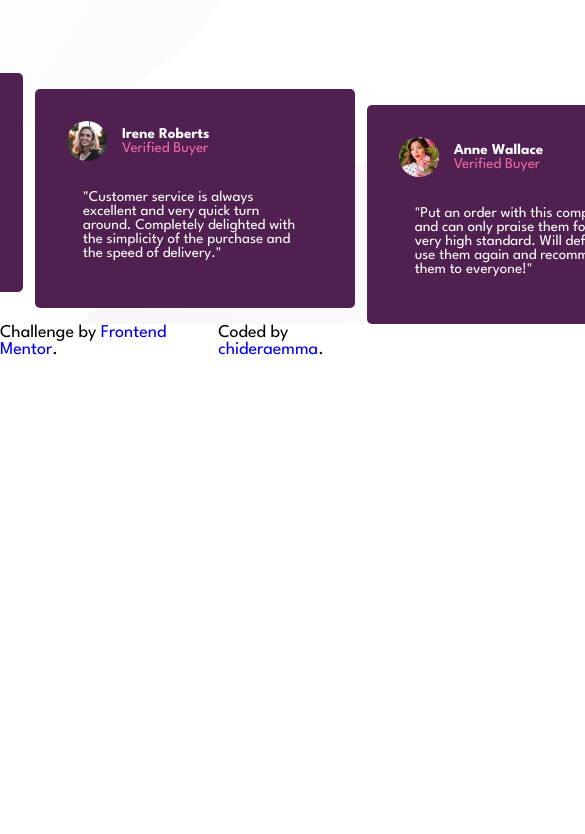
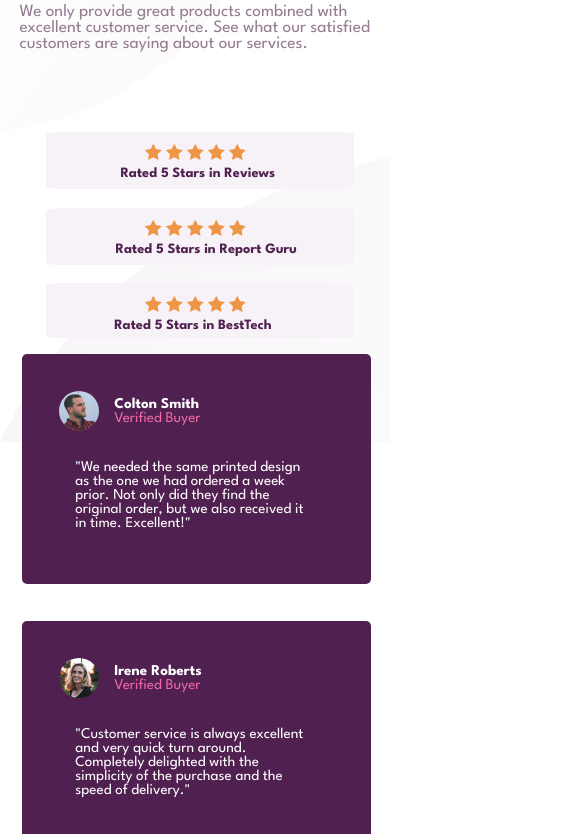
Before and after one commit to chideraemma/social-proof-section-master, a plain HTML site: page index.html in a window 390 px wide. Shown: the part 231-1065 px from the top of the page, 585 px wide, since content can reach past the window. Before the commit the page ends 844 px from the top, so only its background shows below. Drawn offline with Linux system fonts and the light colour scheme.

Commit message:
social proof

```diff
--- a/style.css
+++ b/style.css
@@ -44,17 +44,14 @@ body{
 }
 
 .second-child .txt{
+    padding-top: 5%;
     font-size: 115%;
     width: 140%;
-    /* padding-right: 40%;
-    padding-top: 7%;
-    margin-right: 18%; */
     color: hsl(303, 10%, 53%);
 }
 
 .three-child{
     padding-left: 20%;
-    /* padding-bottom: 26%; */
     margin: 0 2rem 1rem 0;
     gap: 5%;
 }
@@ -180,3 +177,178 @@ body{
 .attribution a:hover{
     text-decoration: underline;
 }
+
+/* When the browser is at least 1000px and above */
+@media screen and (max-width: 1000px){
+    body{
+        background-color: hsl(0, 0%, 100%);
+        font-family: 'League Spartan', sans-serif;
+        font-size: 15px;
+        background-image: url(/img/bg-pattern-top-desktop.svg);
+        background-repeat: no-repeat;
+        width: 100%;
+        height: 100vh;
+    }
+
+    .main-grid-container{
+        background-image: url(/img/bg-pattern-bottom-desktop.svg);
+        background-repeat: no-repeat;
+    }
+
+    .flex-child{
+        display: flex;
+        flex-direction: column;
+        align-items: center;
+        justify-content: center;
+
+    }
+
+    .second-child h1{
+        font-size: 230%;
+        font-weight: bolder;
+        padding-left: 20%;
+        padding-top: 10%;
+        color: hsl(300, 43%, 22%);
+    }
+
+    .second-child .txt{
+        font-size: 115%;
+        padding-left: 5%;
+        padding-right: 40%;
+        color: hsl(303, 10%, 53%);
+    }
+    .three-child{
+      display: flex;
+      flex-direction: column;
+      align-items: center;
+      justify-content: center;
+    }
+
+
+    .rated-stars{
+        background-color: hsl(300, 24%, 96%);
+        color: hsl(300, 43%, 22%);
+        font-size: 95%;
+        font-weight: bold;
+        border-radius: 5%;
+        width: 170%;
+        display: inline;
+        margin-right: 20%;
+        padding-left: 55%;
+    }
+    .rated-stars p{
+        position: relative;
+        right: 12%;
+        padding-top: 2%;
+    }
+
+    .stars-set{
+        background-color: hsl(300, 24%, 96%);
+        color: hsl(300, 43%, 22%);
+        font-size: 95%;
+        font-weight: bold;
+        border-radius: 5%;
+        width: 170%;
+        display: inline;
+        margin-right: 50%;
+        padding-left: 55%;
+    }
+
+    .stars-set p{
+        position: relative;
+        right: 15%;
+        padding-top: 2%;
+    }
+
+    .last-set{
+        background-color: hsl(300, 24%, 96%);
+        color: hsl(300, 43%, 22%);
+        font-size: 95%;
+        font-weight: bold;
+        border-radius: 5%;
+        width: 170%;
+        display: inline;
+        margin-right: 70%;
+        padding-left: 55%;
+        padding-bottom: 3%;
+    }
+
+    .last-set p{
+        position: relative;
+        right: 15%;
+        padding-top: 2%;
+    }
+
+    .grid-child-item{
+        display: flex;
+        flex-direction: column;
+        width: 95%;
+        align-items: center;
+        justify-content: center;
+        gap: 2%;
+    }
+
+    .images{
+        width: 40px;
+        border-radius: 50%;
+        margin-right: 15px;
+    }
+
+    .carding{
+        background-color: hsl(300, 43%, 22%);
+        color: white;
+        border-radius: 5px;
+        padding: 10%;
+        margin-left: 6%;
+    }
+
+    .cards-one{
+        display: flex;
+        align-items: center;
+        margin-bottom: 5%;
+    }
+
+    .cards-one h2{
+        font-size: 15px;
+    }
+
+    .cards-one .buyer{
+        font-size: 15px;
+        color: hsl(333, 80%, 67%);
+    }
+
+    .carding:nth-of-type(1){
+        margin-bottom: 10%;
+    }
+
+    .carding:nth-of-type(3){
+        margin-top: 10%;
+        margin-bottom: 5%;
+    }
+
+    .text-1{
+        padding: 1rem;
+        width: 100%;
+    }
+
+    .attribution{
+        display: flex;
+        align-items: flex-start;
+        justify-content: center;
+        font-size: 110%;
+        margin-bottom: 5%;
+    }
+
+    .attribution p{
+        align-self: flex-start;
+        justify-self: flex-start;
+    }
+
+    .attribution a{
+        text-decoration: none;
+    }
+
+    .attribution a:hover{
+        text-decoration: underline;
+    }
+}
```
Also changed, not shown: index.html (+0 -1 lines).
